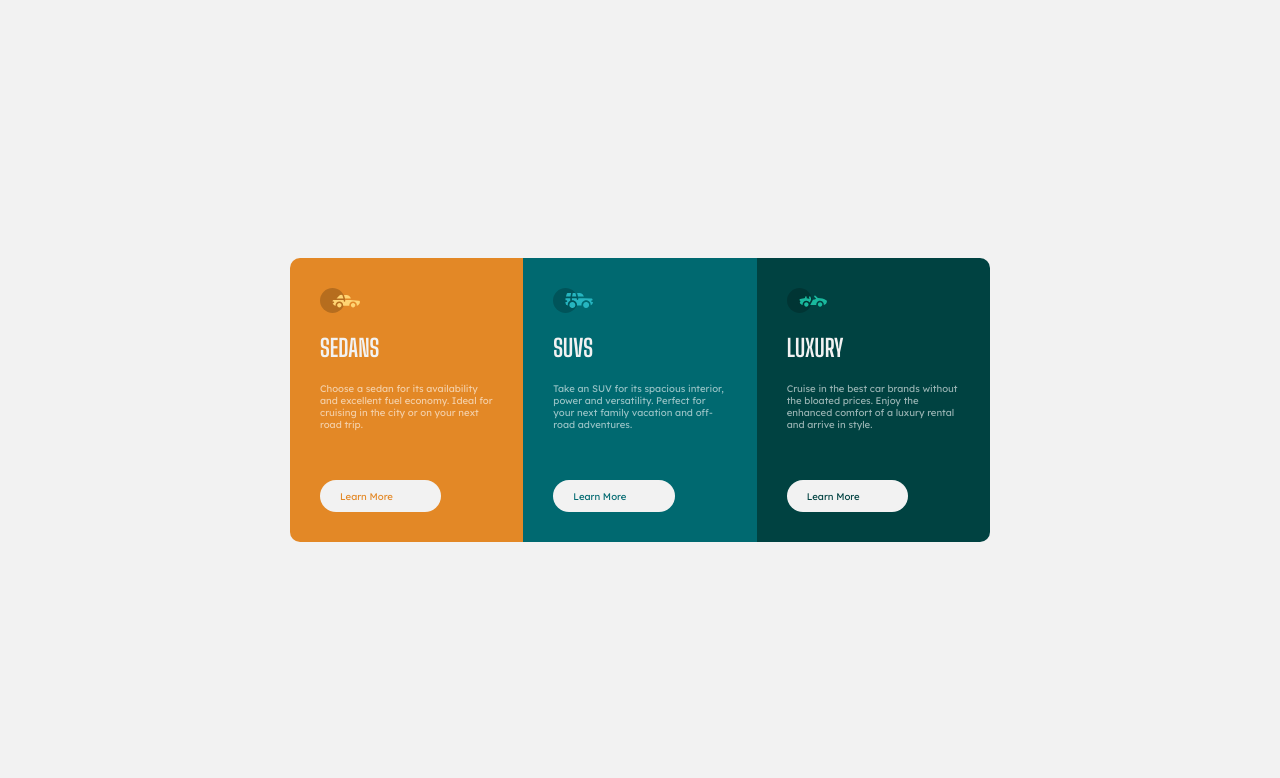
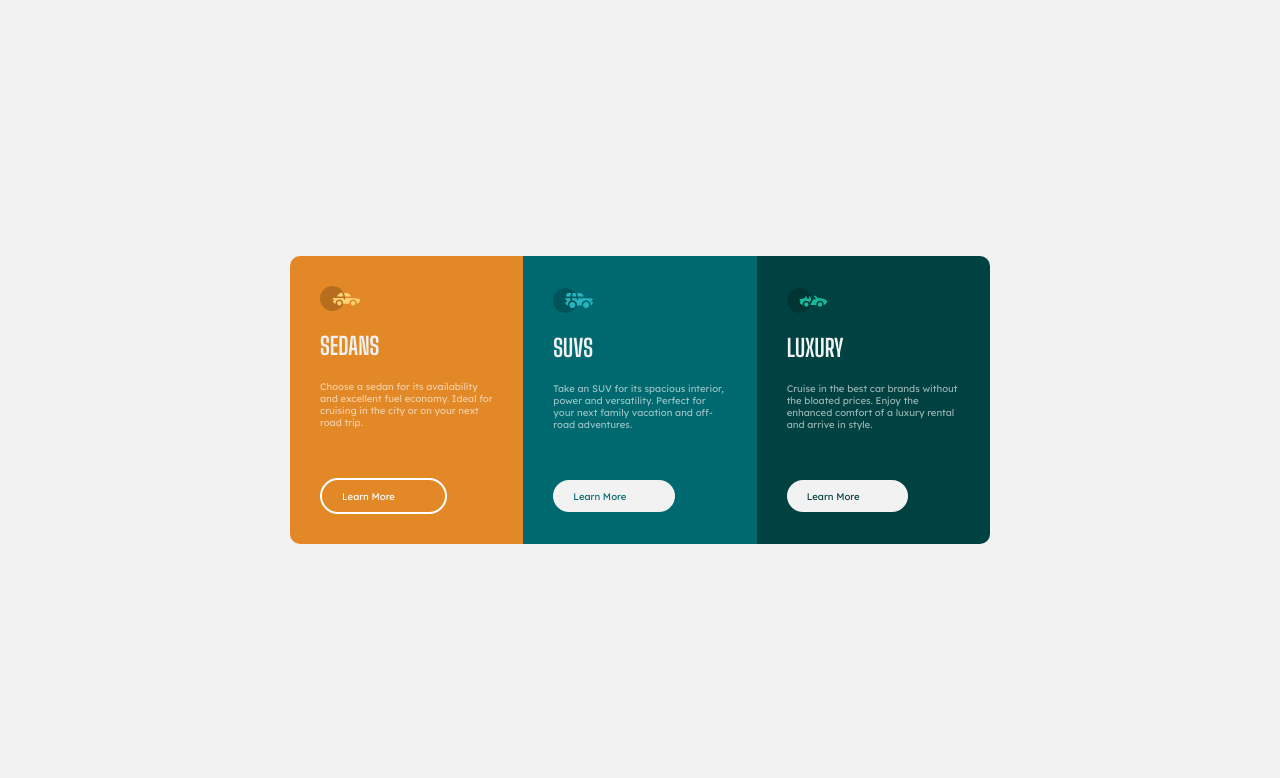
Before and after one commit to doniecode/3-column-card, a plain HTML site: page index.html in a window 1280 px wide. In both pictures the pointer is over the link 380 px from the left and 496 px from the top of the page. Shown: the top 778 px of the page. Drawn offline with Linux system fonts and the light colour scheme.

Commit message:
Add files via upload

```diff
--- a/style.css
+++ b/style.css
@@ -107,6 +107,12 @@ a{
   color: var(--Very-dark-cyan);
 }
 
+.btn:hover{
+  background-color: transparent;
+  color: #fff;
+  border: 2px solid #fff;
+  width: 73%;
+}
 
 .attribution{
   text-align: center;
```
